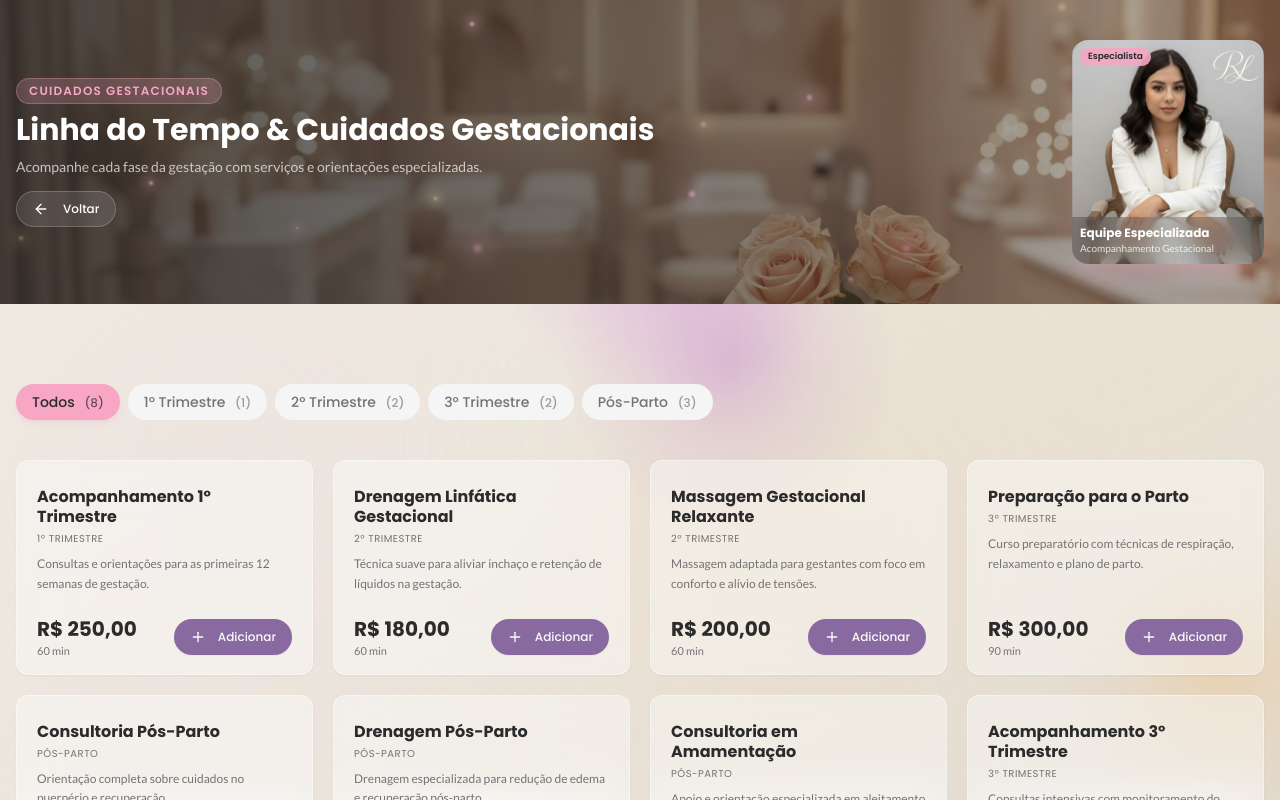
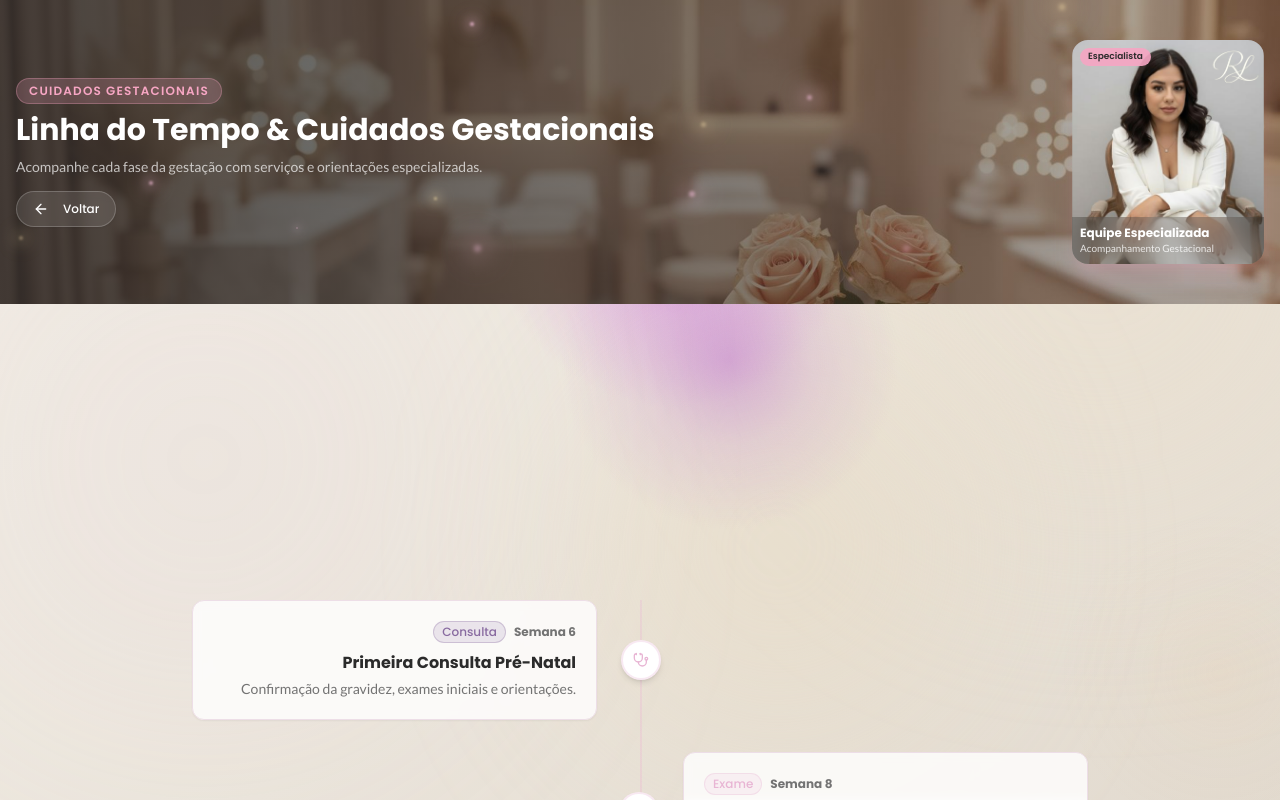
Before and after one commit to DevPles/rayssa-glow-hub, a React (Vite) app: page /nucleo-materno in a window 1280 px wide. Shown: the top 800 px of the page. Built offline with nearby package versions, Linux system fonts and the light colour scheme; no server answers; the database is empty; the HTML template or start-up script is replaced by a standard one.

Commit message:
Add gestational timeline component
Co-authored-by: Eleuterio258 <7691358+Eleuterio258@users.noreply.github.com>

```diff
--- a/src/pages/NucleoMaterno.tsx
+++ b/src/pages/NucleoMaterno.tsx
@@ -1,6 +1,7 @@
 import { useState } from "react";
 import { Link } from "react-router-dom";
 import { ArrowLeft, Plus, Check } from "lucide-react";
+import GestationalTimeline from "@/components/GestationalTimeline";
 import { Button } from "@/components/ui/button";
 import { Card, CardContent } from "@/components/ui/card";
 import { Badge } from "@/components/ui/badge";
@@ -74,6 +75,8 @@ const NucleoMaterno = () => {
         </div>
       </div>
 
+      <GestationalTimeline />
+
       <div className="relative z-10 container mx-auto px-4 py-16 md:py-20">
         <div className="flex items-center gap-2 flex-wrap mb-10">
           {categories.map((cat) => (
```
